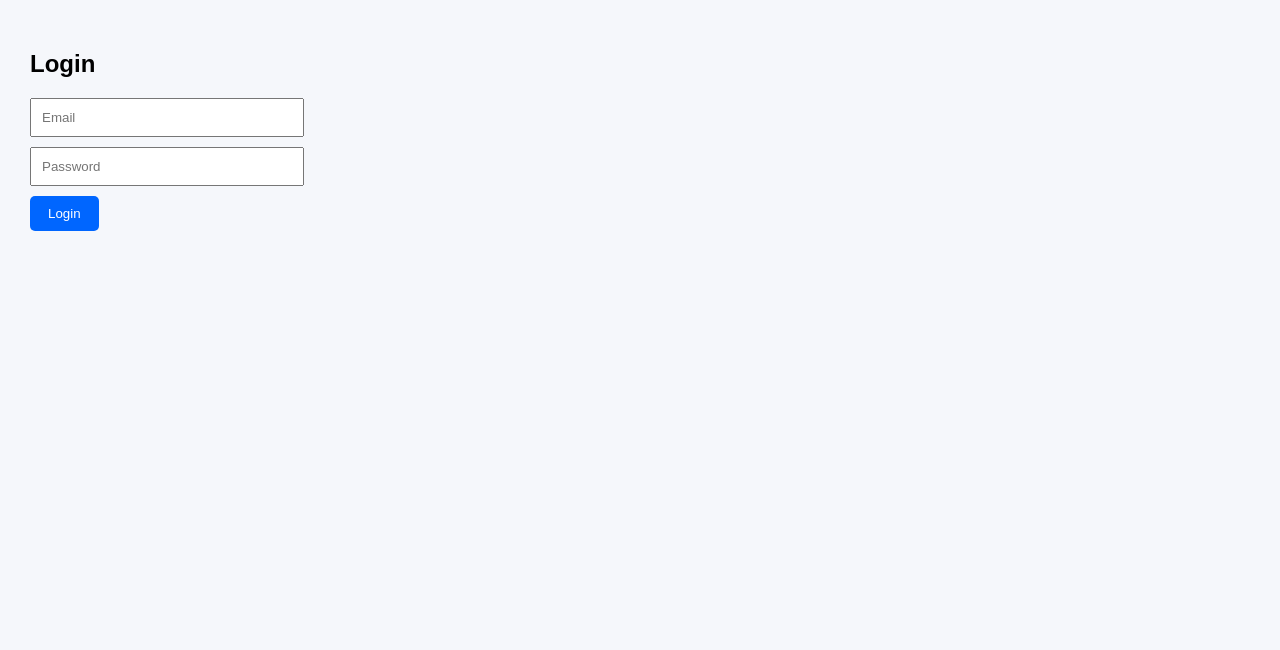
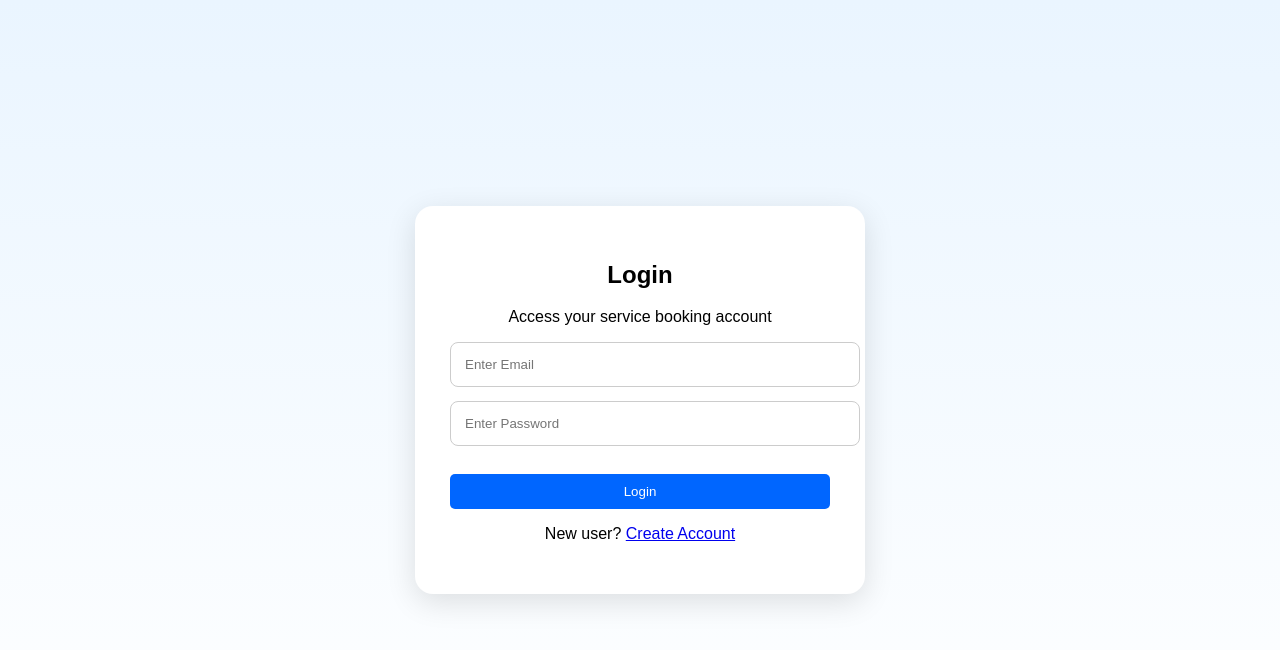
Before and after one commit to Gudiputisangeetha/CC96-Service-Booking, a React (Create React App) app in the folder client/: page /login in a window 1280 px wide. Shown: the top 650 px of the page. Built offline with nearby package versions, Linux system fonts and the light colour scheme.

Commit message:
final UI polish for dashboard

```diff
--- a/client/src/App.css
+++ b/client/src/App.css
@@ -1,3 +1,32 @@
+.auth-page {
+  min-height: 100vh;
+  background: linear-gradient(180deg, #eaf5ff, #ffffff);
+  display: flex;
+  justify-content: center;
+  align-items: center;
+}
+
+.auth-card {
+  background: white;
+  width: 380px;
+  padding: 35px;
+  border-radius: 18px;
+  box-shadow: 0 8px 30px rgba(0,0,0,0.12);
+  text-align: center;
+}
+
+.auth-card input {
+  width: 100%;
+  padding: 14px;
+  margin-top: 14px;
+  border-radius: 8px;
+  border: 1px solid #ccc;
+}
+
+.auth-card button {
+  width: 100%;
+  margin-top: 18px;
+}
 .navbar {
   display: flex;
   justify-content: space-between;
--- a/client/src/pages/Login.js
+++ b/client/src/pages/Login.js
@@ -1,6 +1,6 @@
 import { useState } from "react";
 import axios from "axios";
-import { useNavigate } from "react-router-dom";
+import { useNavigate, Link } from "react-router-dom";
 
 export default function Login() {
   const [form, setForm] = useState({
@@ -17,49 +17,41 @@ export default function Login() {
         form
       );
 
-      localStorage.setItem(
-        "user",
-        JSON.stringify(res.data.user)
-      );
-
+      localStorage.setItem("user", JSON.stringify(res.data.user));
       navigate("/dashboard");
-    } catch (error) {
-      alert(error.response?.data || "Login failed");
-      console.log(error.response?.data);
+    } catch (err) {
+      alert("Invalid credentials");
     }
   };
 
   return (
-    <div style={{ padding: 30 }}>
+    <div className="auth-page">
+      <div className="auth-card">
         <h2>Login</h2>
+        <p>Access your service booking account</p>
 
         <input
           type="email"
-        placeholder="Email"
-        value={form.email}
+          placeholder="Enter Email"
           onChange={(e) =>
-          setForm({
-            ...form,
-            email: e.target.value
-          })
+            setForm({ ...form, email: e.target.value })
           }
         />
 
         <input
           type="password"
-        placeholder="Password"
-        value={form.password}
+          placeholder="Enter Password"
           onChange={(e) =>
-          setForm({
-            ...form,
-            password: e.target.value
-          })
+            setForm({ ...form, password: e.target.value })
           }
         />
 
-      <button onClick={handleLogin}>
-        Login
-      </button>
+        <button onClick={handleLogin}>Login</button>
+
+        <p>
+          New user? <Link to="/signup">Create Account</Link>
+        </p>
+      </div>
     </div>
   );
 }
```
Lines whose indentation alone changed are shown as unchanged.
